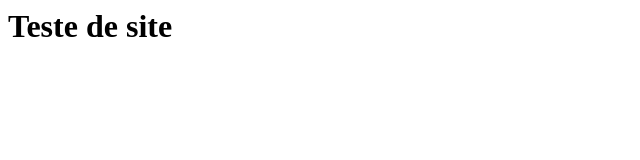
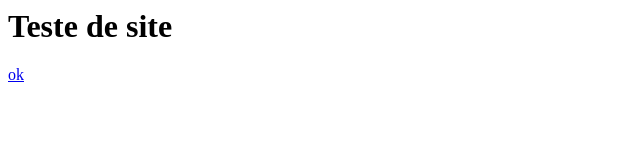
Before and after one commit to henrique221/index, a plain HTML site: page index.html in a window 1280 px wide. Shown: the full height of the page, 0-640 px from the left. Drawn offline with Linux system fonts and the light colour scheme.

Commit message:
Update index.html

```diff
--- a/index.html
+++ b/index.html
@@ -1 +1,2 @@
 <h1>Teste de site</h1>
+<a href="teste.html">ok</a>
```
